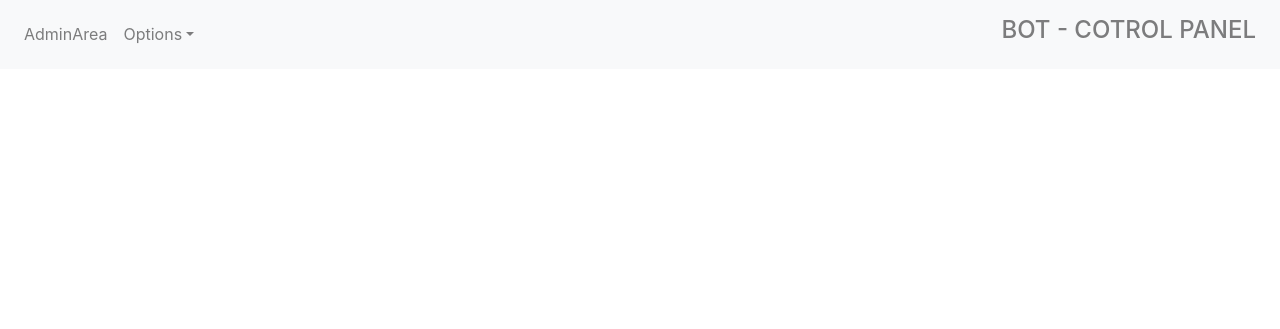
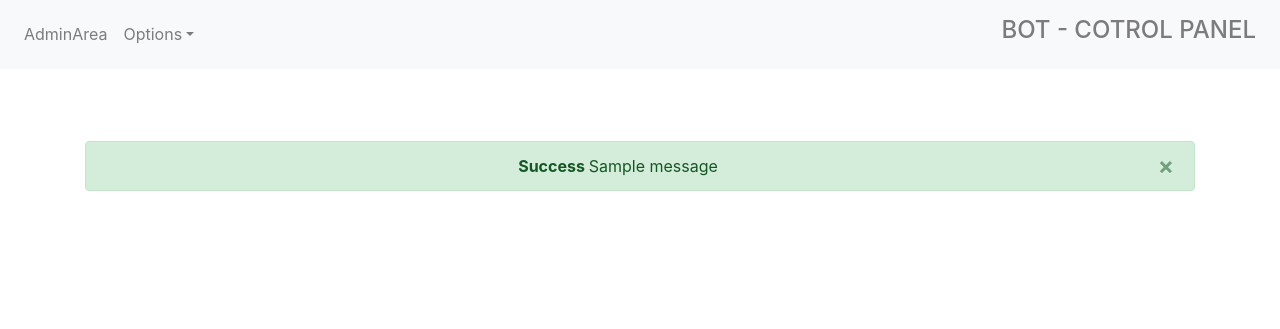
Before and after one commit to MohsenZarein/Telegram-Robot, a Django app: page / in a window 1280 px wide. Shown: the top 329 px of the page. Run offline with Django 3.2, Linux system fonts and the light colour scheme; tables that the repository leaves empty hold one stand-in row (values such as "Sample post"); one stand-in notice (Sample message) is shown; some libraries are stand-ins or nearby versions.

Commit message:
added messaging app

```diff
--- a/bot/views.py
+++ b/bot/views.py
@@ -1,6 +1,7 @@
 from django.shortcuts import render , redirect
 from django.core import exceptions
 from django.http import HttpResponse
+from django.contrib import messages
 from django.db.models import Q
 
 
@@ -88,10 +89,12 @@ def Add_Source_Group(request):
         if not Source_Groups.objects.filter(link=link).exists():
             source_link = Source_Groups.objects.create(link=link)
             source_link.save()
+            messages.success(request,'Group added to sources successfuly')
+            return redirect('add-source-group')
+
         else:
-            logger.error('This source group already exists in database')
-
-        return redirect('add-source-group')
+            messages.error(request,'This group already exists')
+            return redirect('add-source-group')
 
     else:
         return render(request , 'bot/add-source-group.html')
@@ -106,10 +109,11 @@ def Add_Target_Group(request):
         if not Target_Groups.objects.filter(link=link).exists():
             target_link = Target_Groups.objects.create(link=link)
             target_link.save()
+            messages.success(request,'Group added to Targets successfuly')
+            return redirect('add-target-group')
         else:
-            logger.error('This target group already exists in database')
-
-        return redirect('add-target-group')
+            messages.error(request,'Group already exists')
+            return redirect('add-target-group')
 
     else:
         return render(request , 'bot/add-target-group.html')
@@ -125,12 +129,12 @@ def Add_Worker(request):
         worker_phone = request.POST['phone']
 
         if not Workers.objects.filter(worker_api_hash=worker_api_hash).exists():
+
             worker_acc = Workers.objects.create(
                                                 worker_api_id=worker_api_id,
                                                 worker_api_hash=worker_api_hash,
                                                 worker_phone=worker_phone
             )
-            worker_acc.save()
 
             # Register Worker Account by entering code into terminal
             try:
@@ -148,15 +152,19 @@ def Add_Worker(request):
                                     code
                     )
                 logger.info('client authenticated')
-                sleep(5)
+                sleep(3)
                 client.disconnect()
+                worker_acc.save()
+                messages.success(request,'Worker added and signed in successfuly')
+                return redirect('add-worker')
             except Exception as err:
-                logger.error(err)
+                messages.error(request , 'Worker did not signed in correctly ! TRY AGAIN')
+                return redirect('add-worker')
+
 
         else:
-            logger.error('This worker already exists')
-
-        return redirect('add-worker')
+            messages.error(request , 'This worker already exists ')
+            return redirect('add-worker')
 
     else:
         return render(request , 'bot/add-worker.html')
@@ -168,6 +176,7 @@ def Scrap_Members(request):
     if request.method == 'POST':
 
         threading.Thread(target=Scraping).start()
+        messages.success(request , 'SCRAPING STARTED , You can see logs in terminal')
         return redirect('index')
 
     else:
@@ -199,8 +208,9 @@ def Add_Members(request):
         for worker in workers_list:
             members_list =  Members.objects.filter(Q(scraped_by=worker) & ~Q(member_joined_groups__contains=[group]) & Q(adding_permision=True))[:rate]
             threading.Thread(target=Add_Members_To_Target_Groups , args=(worker,group,members_list)).start()
-            sleep(3)
+            sleep(2)
 
+        messages.success(request , 'ADDING MEMBERS STARTED , You can see logs in terminal')
         return redirect('add-members')
 
 
--- a/templates/bot/add-members.html
+++ b/templates/bot/add-members.html
@@ -23,4 +23,9 @@
         </div>
     </div>
 </div>
+
+<br>
+<br>
+<br>
+{% include 'partials/messages.html' %}
 {% endblock content %}
--- a/templates/bot/add-source-group.html
+++ b/templates/bot/add-source-group.html
@@ -15,4 +15,8 @@
         </div>
     </div>
 </div>
+<br>
+<br>
+<br>
+{% include 'partials/messages.html' %}
 {% endblock content %}
--- a/templates/bot/add-target-group.html
+++ b/templates/bot/add-target-group.html
@@ -15,4 +15,8 @@
         </div>
     </div>
 </div>
+<br>
+<br>
+<br>
+{% include 'partials/messages.html' %}
 {% endblock content %}
--- a/templates/bot/add-worker.html
+++ b/templates/bot/add-worker.html
@@ -23,4 +23,8 @@
         </div>
     </div>
 </div>
+<br>
+<br>
+<br>
+{% include 'partials/messages.html' %}
 {% endblock content %}
--- a/templates/bot/index.html
+++ b/templates/bot/index.html
@@ -1 +1,8 @@
 {% extends 'base.html' %}
+
+{% block content %}
+    <br>
+    <br>
+    <br>
+    {% include 'partials/messages.html' %}
+{% endblock content %}
--- /dev/null
+++ b/templates/partials/messages.html
@@ -0,0 +1,19 @@
+{% if messages %}
+    {% for message in messages %}
+        <div class=" container" id="message">
+            <div class=" alert alert-{{message.tags}} alert-dismissible text-center" role="alert">
+                <button type="button" class=" close" data-dismiss="alert">
+                    <span aria-hidden="true">&times;</span>
+                </button>
+                <strong>
+                    {% if message.level == DEFAULT_MESSAGE_LEVELS.ERROR %}
+                        ERROR:
+                    {% else %}
+                        {{message.tags | title}}
+                    {% endif %}
+                </strong>
+                {{message}}
+            </div>
+        </div>
+    {% endfor %}
+{% endif %}
```
Also changed, not shown: Telethon_Bot/settings.py (+7 -1 lines).
